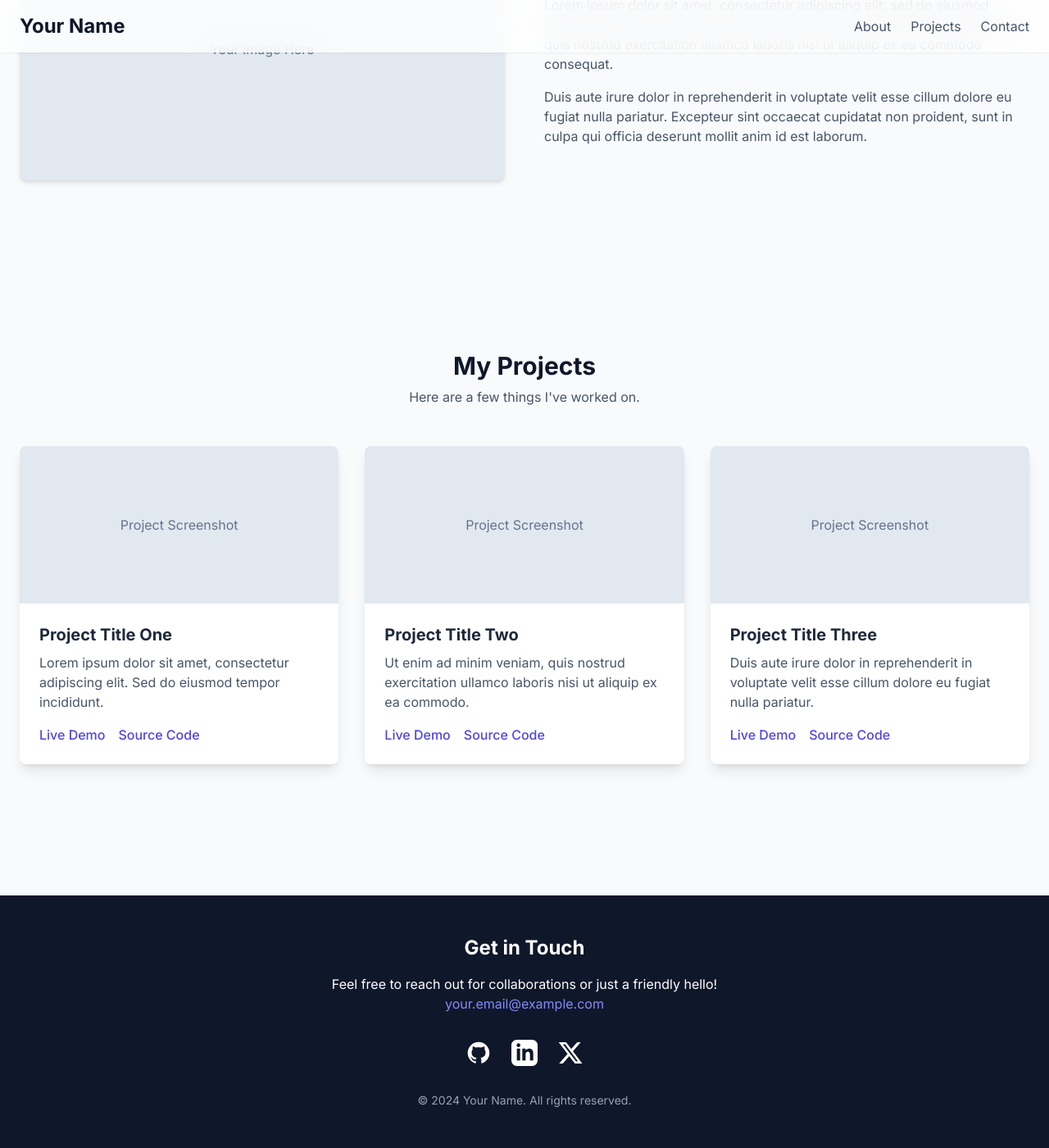
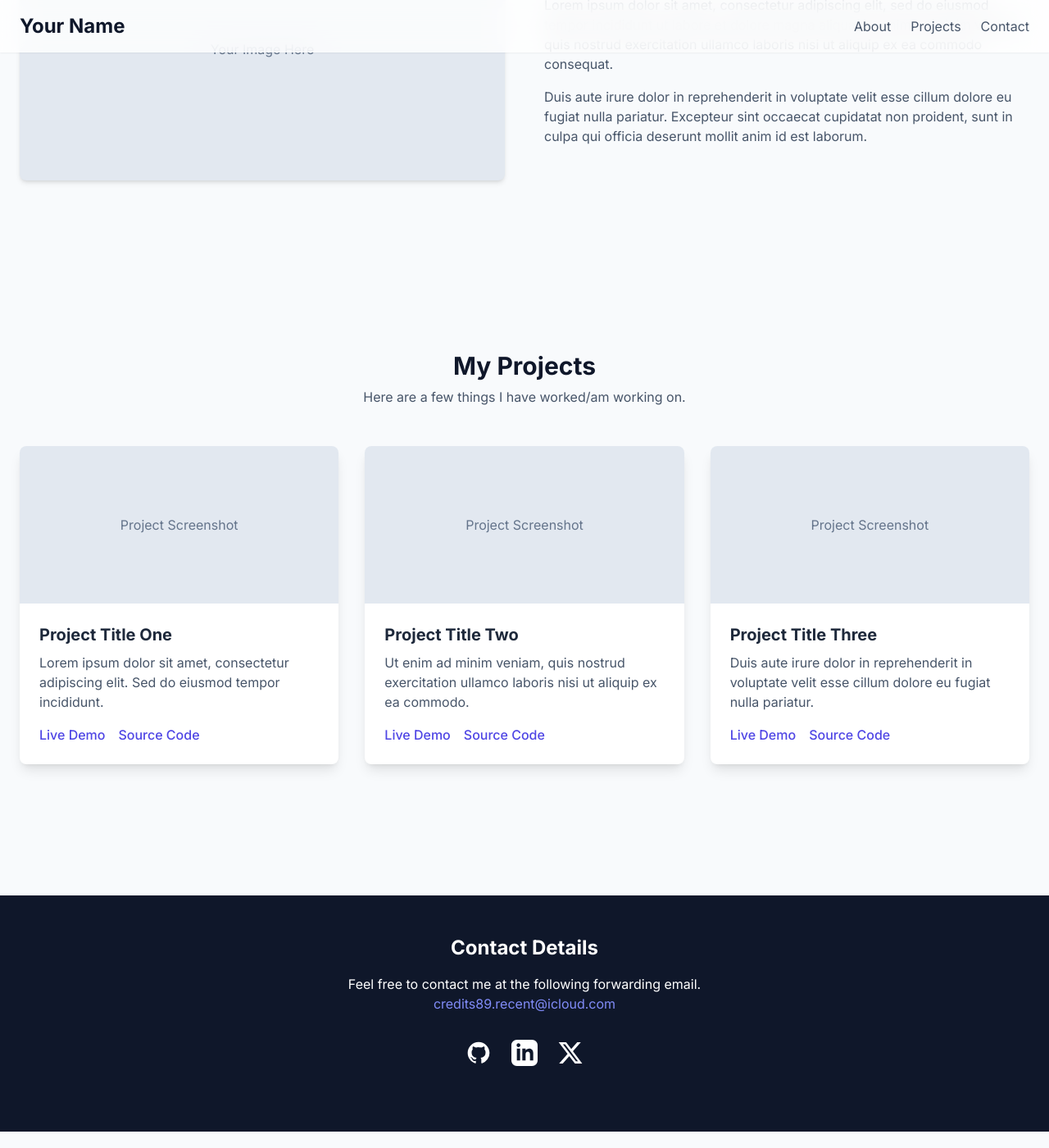
Before and after one commit to mgoulty/mgoulty.github.io, a Jekyll site: the page built from README.md, in a window 1280 px wide and 1400 px high, scrolled down 560 px. Shown: the whole window at 82% size. Built offline with Jekyll 4.4.1, drawn with Linux system fonts in a browser that asks for light colours; nearby versions of some CDN libraries; our own code applies the rules of GitHub Pages for plain Markdown files.

Commit message:
Update default.html

```diff
--- a/_layouts/default.html
+++ b/_layouts/default.html
@@ -3,7 +3,7 @@
 <head>
     <meta charset="UTF-8">
     <meta name="viewport" content="width=device-width, initial-scale=1.0">
-    <title>Your Name - Personal Portfolio</title>
+    <title>Michael - Personal Portfolio</title>
 
     <!-- Tailwind CSS for styling -->
     <script src="https://cdn.tailwindcss.com"></script>
@@ -83,7 +83,7 @@
         <section id="projects" class="py-20">
             <div class="text-center mb-12">
                 <h2 class="text-3xl font-bold text-slate-900">My Projects</h2>
-                <p class="text-slate-600 mt-2">Here are a few things I've worked on.</p>
+                <p class="text-slate-600 mt-2">Here are a few things I have worked/am working on.</p>
             </div>
 
             <!-- Project Cards Grid -->
@@ -136,11 +136,11 @@
     <!-- Footer -->
     <footer id="contact" class="bg-slate-900 text-white">
         <div class="container mx-auto px-6 py-12 text-center">
-            <h2 class="text-2xl font-bold mb-4">Get in Touch</h2>
+            <h2 class="text-2xl font-bold mb-4">Contact Details</h2>
             <!-- EDIT: Your email address -->
             <p class="mb-8">
-                Feel free to reach out for collaborations or just a friendly hello! <br>
-                <a href="mailto:your.email@example.com" class="text-indigo-400 hover:underline">your.email@example.com</a>
+                Feel free to contact me at the following forwarding email. <br>
+                <a href="mailto:your.email@example.com" class="text-indigo-400 hover:underline">credits89.recent@icloud.com</a>
             </p>
 
             <!-- EDIT: Links to your social media profiles -->
@@ -155,7 +155,8 @@
                    <svg class="w-8 h-8" fill="currentColor" viewBox="0 0 24 24" aria-hidden="true"><path d="M18.244 2.25h3.308l-7.227 8.26 8.502 11.24H16.17l-5.214-6.817L4.99 21.75H1.68l7.73-8.835L1.254 2.25H8.08l4.713 6.231zm-1.161 17.52h1.833L7.084 4.126H5.117z"/></svg>
                 </a>
             </div>
-             <p class="mt-8 text-sm text-slate-400">&copy; 2024 Your Name. All rights reserved.</p>
+            <!-- copywright and that -->
+             <p class="mt-8 text-sm text-slate-400"></p>
         </div>
     </footer>
 
```
